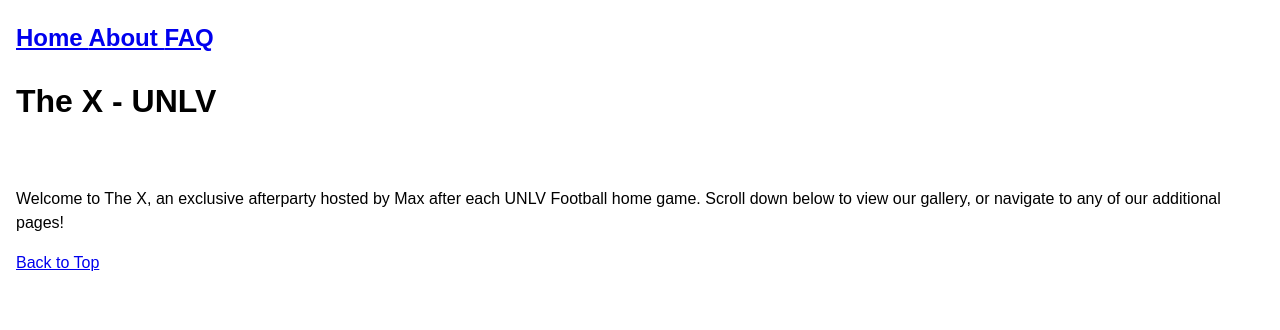
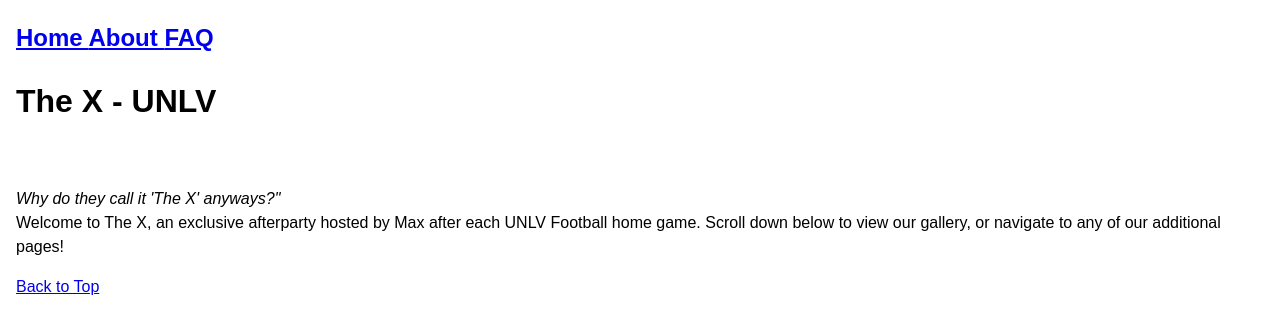
Before and after one commit to yurekm2/yurekm2_project1, a plain HTML site: page index.html in a window 1280 px wide. Drawn offline with Linux system fonts and the light colour scheme.

Commit message:
Added quote

```diff
--- a/index.html
+++ b/index.html
@@ -44,6 +44,7 @@
     </h1>
     <br>
     <p>
+      <i>Why do they call it 'The X' anyways?"</i><br>
       Welcome to The X, an exclusive afterparty hosted by Max after each UNLV Football home game. Scroll down below to view our gallery, or navigate to any of our additional pages!
     </p>
   </main>
```
